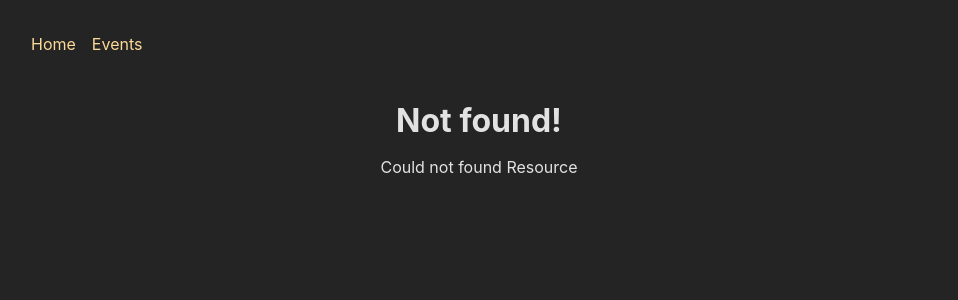
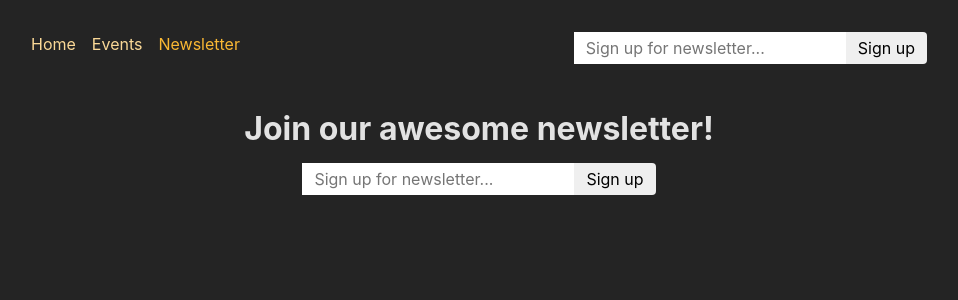
Before and after one commit to amolbudkhe/react-routing, a React (Create React App) app in the folder frontend/: page /newsletter in a window 1280 px wide. Before the commit this address had no page. Shown: the top 300 px of the page, without its empty margins (161-1119 px from the left). Built offline with nearby package versions, Linux system fonts and the light colour scheme.

Commit message:
IM newsletter component and page

```diff
--- a/frontend/src/App.js
+++ b/frontend/src/App.js
@@ -34,6 +34,9 @@
 import EventLayout from "./pages/EventLayout";
 import ErrorPage from "./pages/ErrorPage";
 import { addEventAction } from "./components/EventForm";
+import NewsLetterPage, {
+  action as newsletterAction,
+} from "./pages/NewsLetterPage";
 
 const router = createBrowserRouter([
   {
@@ -72,6 +75,11 @@
           { path: "new", element: <NewEventPage />, action: addEventAction },
         ],
       },
+      {
+        path: "newsletter",
+        element: <NewsLetterPage />,
+        action: newsletterAction,
+      },
     ],
   },
 ]);
--- a/frontend/src/components/MainNavigation.js
+++ b/frontend/src/components/MainNavigation.js
@@ -1,6 +1,7 @@
 import { NavLink } from "react-router-dom";
 
 import classes from "./MainNavigation.module.css";
+import NewsLetterSignup from "./NewsLetterSignUp";
 
 function MainNavigation() {
   return (
@@ -27,8 +28,19 @@
               Events
             </NavLink>
           </li>
+          <li>
+            <NavLink
+              to="/newsletter"
+              className={({ isActive }) =>
+                isActive ? classes.active : undefined
+              }
+            >
+              Newsletter
+            </NavLink>
+          </li>
         </ul>
       </nav>
+      <NewsLetterSignup />
     </header>
   );
 }
--- /dev/null
+++ b/frontend/src/components/NewsLetterSignUp.js
@@ -0,0 +1,30 @@
+import { useFetcher } from "react-router-dom";
+import classes from "./NewsLetterSignUp.module.css";
+import { useEffect } from "react";
+
+function NewsLetterSignup() {
+  const fetcher = useFetcher();
+  const { data, state } = fetcher;
+
+  useEffect(() => {
+    if (state === "idle" && data && data.message) {
+      window.alert(data.message);
+    }
+  }, [state, data]);
+  return (
+    <fetcher.Form
+      method="post"
+      action="/newsletter"
+      className={classes.newsletter}
+    >
+      <input
+        type="email"
+        placeholder="Sign up for newsletter..."
+        aria-label="Sign up for newsletter"
+      />
+      <button>Sign up</button>
+    </fetcher.Form>
+  );
+}
+
+export default NewsLetterSignup;
--- /dev/null
+++ b/frontend/src/components/NewsLetterSignUp.module.css
@@ -0,0 +1,18 @@
+.newsletter input,
+.newsletter button {
+  font: inherit;
+  padding: 0.25rem 0.75rem;
+  border-radius: 0;
+  border: none;
+}
+
+.newsletter button {
+  border-top-right-radius: 4px;
+  border-bottom-right-radius: 4px;
+  cursor: pointer;
+}
+
+.newsletter button:hover {
+  background-color: var(--color-primary-300);
+  color: var(--color-gray-800);
+}
--- /dev/null
+++ b/frontend/src/pages/NewsLetterPage.js
@@ -0,0 +1,23 @@
+import NewsletterSignup from "../components/NewsLetterSignUp";
+import PageContent from "../components/PageContent";
+
+function NewsLetterPage() {
+  return (
+    <PageContent title="Join our awesome newsletter!">
+      <NewsletterSignup />
+    </PageContent>
+  );
+}
+
+export default NewsLetterPage;
+
+export async function action({ request }) {
+  // console.log(request);
+
+  const data = await request.formData();
+  const email = data.get("email");
+
+  // send to backend newsletter server ...
+  console.log(email);
+  return { message: "Signup successful!" };
+}
```
